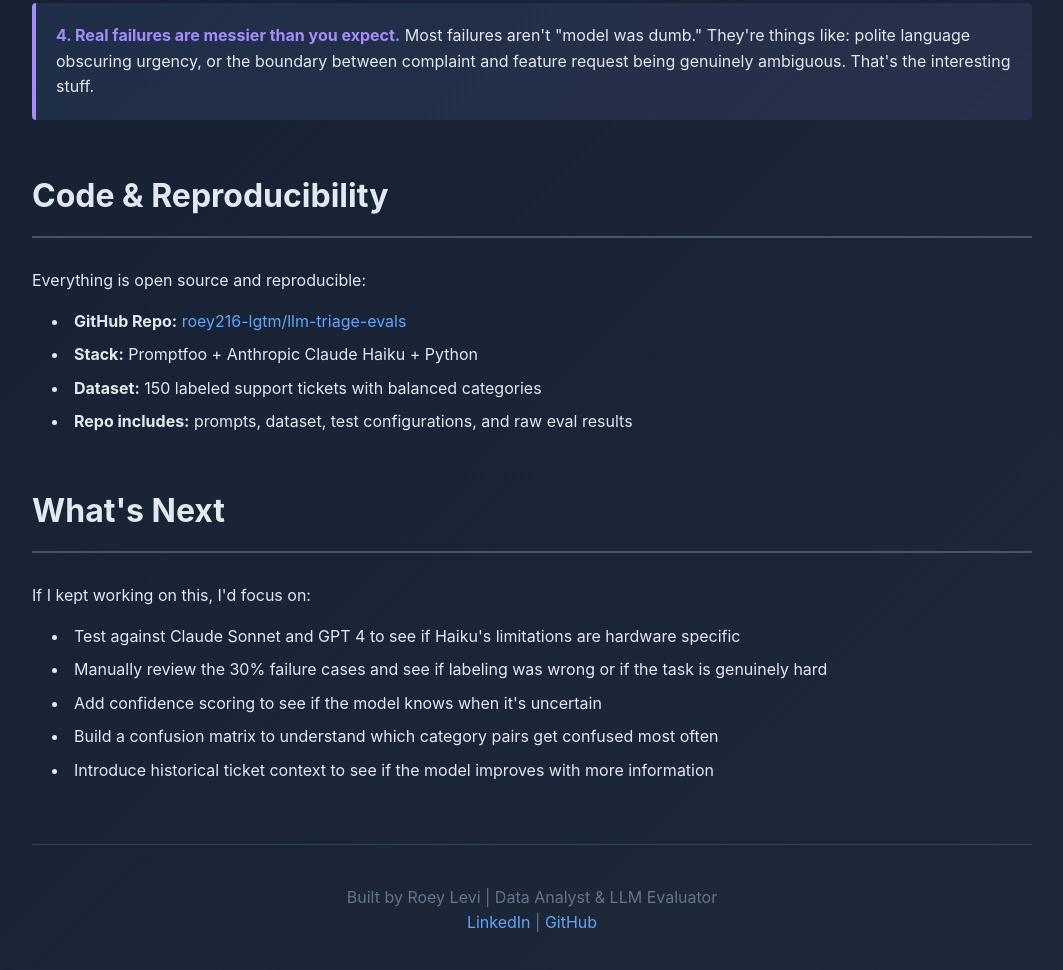
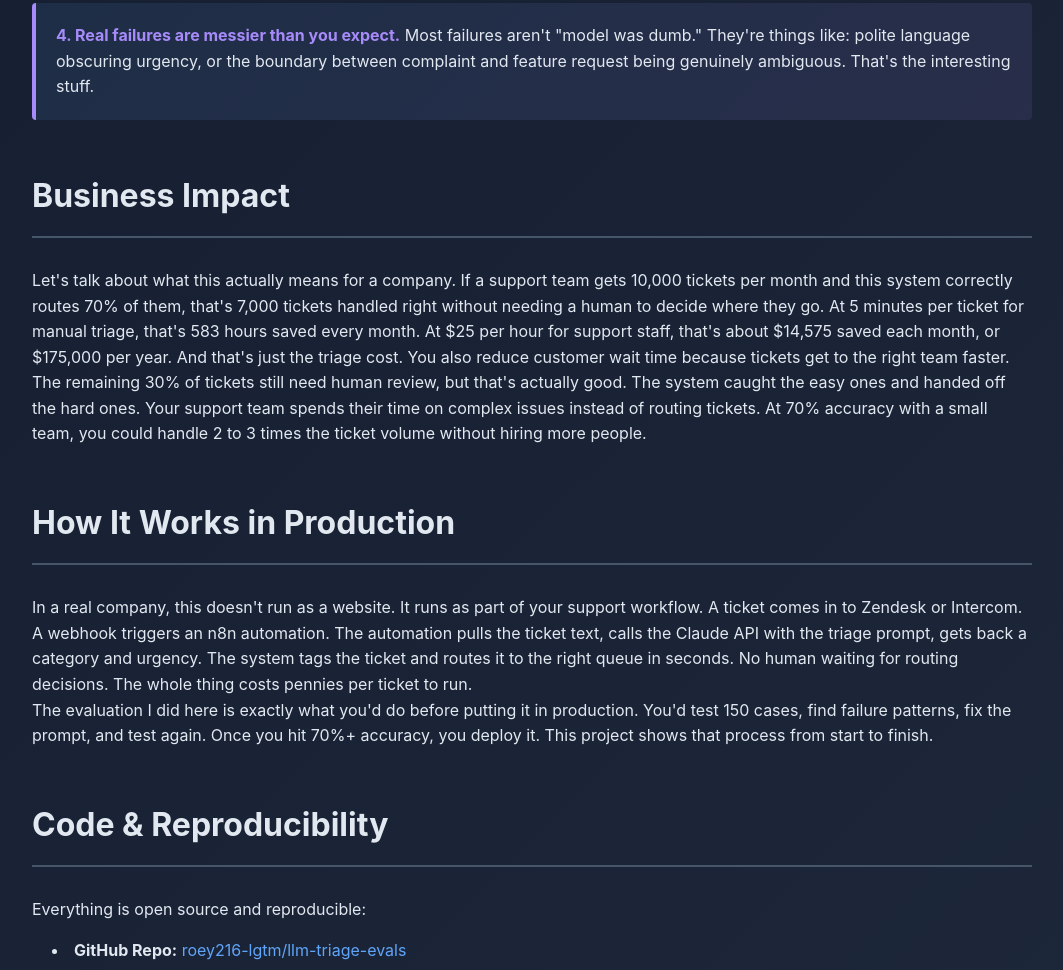
Before and after one commit to roey216-lgtm/llm-triage-evals, a plain HTML site: page index.html in a window 1280 px wide. Shown: the part 2570-3540 px from the top of the page, without its empty margins (108-1171 px from the left). Drawn offline with Linux system fonts and the light colour scheme.

Commit message:
Add business impact and production architecture sections

```diff
--- a/index.html
+++ b/index.html
@@ -481,7 +481,17 @@
     <div class="insight">
       <strong>4. Real failures are messier than you expect.</strong> Most failures aren't "model was dumb." They're things like: polite language obscuring urgency, or the boundary between complaint and feature request being genuinely ambiguous. That's the interesting stuff.
     </div>
+<h2>Business Impact</h2>
 
+    <p>Let's talk about what this actually means for a company. If a support team gets 10,000 tickets per month and this system correctly routes 70% of them, that's 7,000 tickets handled right without needing a human to decide where they go. At 5 minutes per ticket for manual triage, that's 583 hours saved every month. At $25 per hour for support staff, that's about $14,575 saved each month, or $175,000 per year. And that's just the triage cost. You also reduce customer wait time because tickets get to the right team faster.</p>
+
+    <p>The remaining 30% of tickets still need human review, but that's actually good. The system caught the easy ones and handed off the hard ones. Your support team spends their time on complex issues instead of routing tickets. At 70% accuracy with a small team, you could handle 2 to 3 times the ticket volume without hiring more people.</p>
+
+    <h2>How It Works in Production</h2>
+
+    <p>In a real company, this doesn't run as a website. It runs as part of your support workflow. A ticket comes in to Zendesk or Intercom. A webhook triggers an n8n automation. The automation pulls the ticket text, calls the Claude API with the triage prompt, gets back a category and urgency. The system tags the ticket and routes it to the right queue in seconds. No human waiting for routing decisions. The whole thing costs pennies per ticket to run.</p>
+
+    <p>The evaluation I did here is exactly what you'd do before putting it in production. You'd test 150 cases, find failure patterns, fix the prompt, and test again. Once you hit 70%+ accuracy, you deploy it. This project shows that process from start to finish.</p>
     <h2>Code & Reproducibility</h2>
 
     <p>Everything is open source and reproducible:</p>
```
